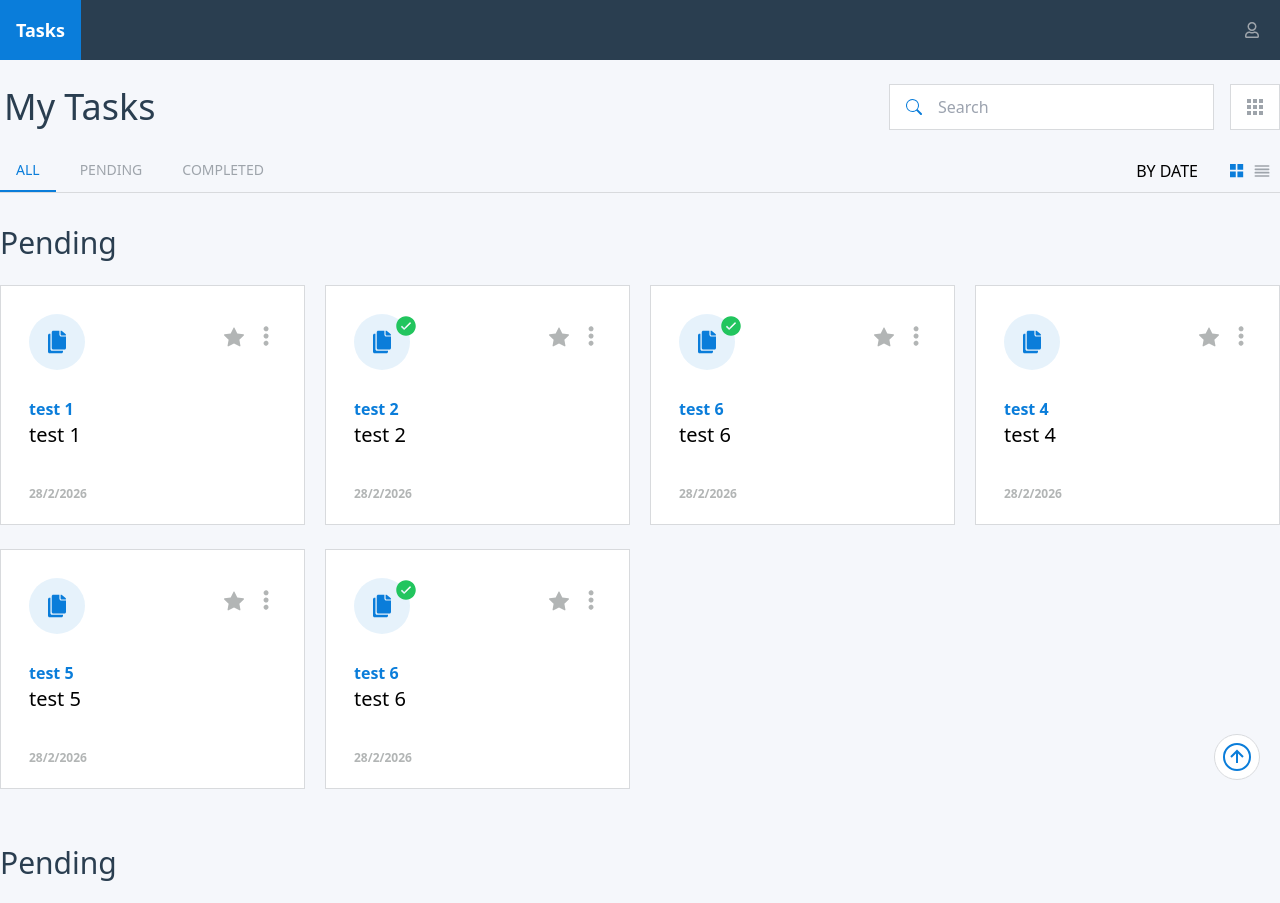
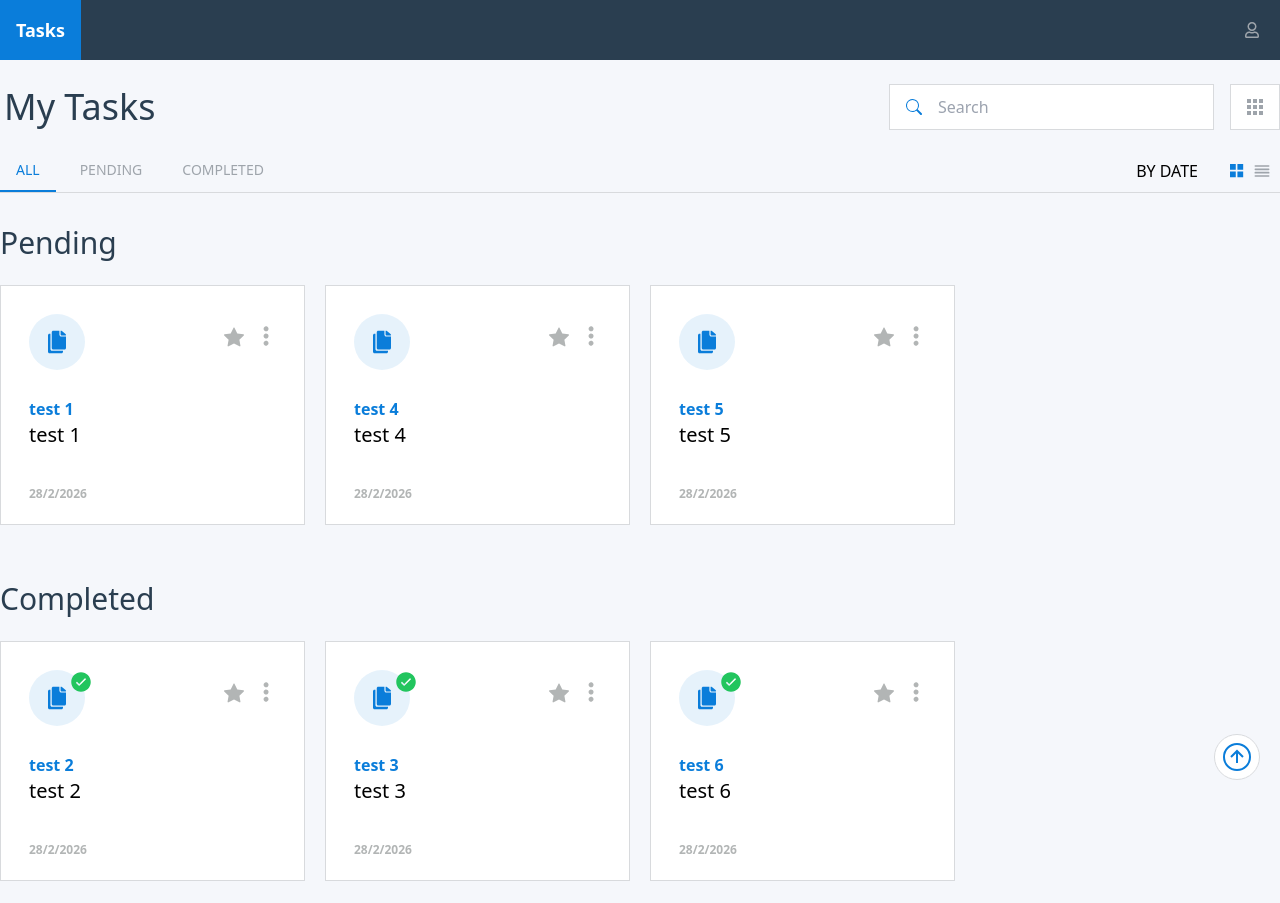
Before and after one commit to LushoGV/Next-TS-PWA, a Next.js app: page / in a window 1280 px wide. Shown: the top 903 px of the page. Built offline with nearby package versions, Linux system fonts and the light colour scheme.

Commit message:
start with filters

```diff
--- a/src/components/Card.tsx
+++ b/src/components/Card/Card.tsx
@@ -1,4 +1,4 @@
-import { iCard } from "../interfaces";
+import { iCard } from "../../interfaces";
 import { BsStarFill } from "react-icons/bs";
 import { IoIosCopy, IoIosCheckmarkCircle } from "react-icons/io";
 import { AiFillWarning } from "react-icons/ai";
--- /dev/null
+++ b/src/components/Card/CardContainer.tsx
@@ -0,0 +1,104 @@
+import { iCard, iFilters } from "@/interfaces";
+import { useEffect, useState } from "react";
+import CardSection from "./CardSection";
+
+type Props = {
+  cardList: iCard[];
+  filters: iFilters;
+  filtersBarState: boolean;
+  layoutMode: string;
+};
+
+interface iCardContainer {
+  title: string;
+  data: iCard[] | [];
+}
+
+const CardContainer = (props: Props) => {
+  const [content, setContent] = useState<iCardContainer[]>([
+    { title: "favorites", data: [] },
+    { title: "pending", data: [] },
+    { title: "completed", data: [] },
+  ]);
+
+  const filterDataByInput = (): iCard[] | [] => {
+    const filteredData = props.cardList.filter((element) =>
+      element.title
+        .toLowerCase()
+        .trim()
+        .startsWith(props.filters.inputValue.toLowerCase().trim())
+    );
+
+    return filteredData;
+  };
+
+  const filterWithoutInput = (dataToFilter: iCard[]) => {
+    const favorites = dataToFilter.filter((element) => element.favorite);
+    const pending = dataToFilter.filter((element) => !element.status);
+    const completed = dataToFilter.filter((element) => element.status);
+
+    setContent([
+      { title: content[0].title, data: favorites },
+      { title: content[1].title, data: pending },
+      { title: content[2].title, data: completed },
+    ]);
+  };
+
+  useEffect(() => {
+    if (props.cardList.length) {
+      filterWithoutInput(props.cardList);
+    }
+  }, [props.cardList]);
+
+  useEffect(() => {
+    if (props.filters.inputValue.length) {
+      filterWithoutInput(filterDataByInput());
+    } else {
+      filterWithoutInput(props.cardList);
+    }
+  }, [props.filters.inputValue]);
+
+  if (props.filters.section === "pending")
+    return (
+      <>
+        {content[1].data.length > 0 && (
+          <CardSection
+            title={null}
+            cardList={content[1].data}
+            layoutMode={props.layoutMode}
+          />
+        )}
+      </>
+    );
+
+  if (props.filters.section === "completed")
+    return (
+      <>
+        {content[2].data.length > 0 && (
+          <CardSection
+            title={null}
+            cardList={content[2].data}
+            layoutMode={props.layoutMode}
+          />
+        )}
+      </>
+    );
+
+  return (
+    <>
+      {content.map(
+        (element, index) =>
+          element.data.length > 0 && (
+            <CardSection
+              key={index}
+              title={element.title}
+              cardList={element.data}
+              layoutMode={props.layoutMode}
+            />
+          )
+      )}
+    </>
+  );
+};
+
+export default CardContainer;
--- a/src/components/CardSection.tsx
+++ b/src/components/Card/CardSection.tsx
@@ -3,17 +3,23 @@ import React from "react";
 import Card from "./Card";
 
 type Props = {
-  title: string;
+  title: string | null;
   cardList: iCard[];
-  layoutMode: string
+  layoutMode: string;
 };
 
 const CardSection = (props: Props) => (
   <section className="mb-8 mx-4 lg:mx-0">
-    <header className="py-6 text-3xl first-letter:uppercase text-secondaryBlue">
-      {props.title}
-    </header>
-    <section className={`${props.layoutMode === "grid" ? "grid" : "flex flex-col"} lg:grid-cols-4 gap-x-5 gap-y-6`}>
+    {props.title !== null && (
+      <header className="py-6 text-3xl first-letter:uppercase text-secondaryBlue">
+        {props.title}
+      </header>
+    )}
+    <section
+      className={`${
+        props.layoutMode === "grid" ? "grid" : "flex flex-col"
+      } lg:grid-cols-4 gap-x-5 gap-y-6 ${props.title === null && "py-6"}`}
+    >
       {props.cardList.map((element, index) => (
         <Card
           key={index}
--- a/src/components/FiltersBar.tsx
+++ b/src/components/FiltersBar.tsx
@@ -3,6 +3,7 @@ import { TfiLayoutGrid2Alt } from "react-icons/tfi";
 import { HiOutlineViewList } from "react-icons/hi";
 
 type Props = {
+  changeFilters: (filterName: string, value: string) => void;
   changeLayout: React.Dispatch<React.SetStateAction<string>>;
   layoutMode: string;
 };
@@ -22,7 +23,9 @@ const FiltersBar = (props: Props) => {
         {tabOptions.map((element, index) => (
           <li
             key={index}
-            onClick={() => setTabSelected(index)}
+            onClick={() => {
+              setTabSelected(index), props.changeFilters("section", element);
+            }}
             className={`${
               tabSelected === index
                 ? "border-primaryBlue text-primaryBlue"
--- a/src/components/Header.tsx
+++ b/src/components/Header/Header.tsx
@@ -1,21 +1,25 @@
 import { useState } from "react";
 import { BsSearch } from "react-icons/bs";
 import { CgMenuGridR } from "react-icons/cg";
-import FiltersBar from "./FiltersBar";
+import Navbar from "./Navbar";
 
 type Props = {
-  changeLayout: React.Dispatch<React.SetStateAction<string>>;
-  layoutMode: string;
+  filtersBarState: boolean;
+  changeFilters: (filterName: string, value: string) => void;
+  changeFiltersBarState: () => void;
 };
 
 const Header = (props: Props) => {
-  const [filtersBarState, setFiltersBarState] = useState<boolean>(true);
+  const handleChange = ({ target }: React.ChangeEvent<HTMLInputElement>) => {
+    props.changeFilters("inputValue", target.value);
+  };
 
   return (
     <>
-      <header
+      <Navbar />
+      <section
         className={`flex flex-col lg:flex-row justify-between items-center max-w-7xl w-full mx-auto lg:pt-1 pb-2 lg:pb-5  ${
-          !filtersBarState && "border-b-[1px] border-primaryGrey pb-8"
+          !props.filtersBarState && "border-b-[1px] border-primaryGrey pb-8"
         }`}
       >
         <h1 className="text-4xl px-1 text-secondaryBlue mb-2 lg:mb-0">
@@ -26,26 +30,21 @@ const Header = (props: Props) => {
           <div className="flex items-center border-[1px] w-full lg:w-auto border-primaryGrey bg-primaryWhite py-2 px-3">
             <BsSearch className="ml-1 mr-4 text-primaryBlue" />
             <input
+              onChange={(e) => handleChange(e)}
               placeholder="Search"
               className="w-full lg:w-auto py-[2px] lg:pr-8 bg-primaryWhite text-secondaryGrey outline-none"
             />
           </div>
           <button
             className="ml-4 bg-primaryWhite border-[1px] border-primaryGrey px-3"
-            onClick={() => setFiltersBarState(!filtersBarState)}
+            onClick={props.changeFiltersBarState}
           >
             <abbr title="Filters bar">
               <CgMenuGridR className="text-2xl text-secondaryGrey" />
             </abbr>
           </button>
         </section>
-      </header>
-      {filtersBarState && (
-        <FiltersBar
-          changeLayout={props.changeLayout}
-          layoutMode={props.layoutMode}
-        />
-      )}
+      </section>
     </>
   );
 };
--- a/src/components/Navbar.tsx
+++ b/src/components/Header/Navbar.tsx
@@ -4,7 +4,7 @@ type Props = {};
 
 const Navbar = (props: Props) => {
   return (
-    <nav className="w-full bg-secondaryBlue flex items-center justify-between mb-5">
+    <nav className="bg-secondaryBlue flex items-center justify-between mb-5">
       <h1 className="bg-primaryBlue text-lg p-4 px-4 font-semibold text-primaryWhite">
         Tasks
       </h1>
--- a/src/fakeData.json
+++ b/src/fakeData.json
@@ -17,10 +17,10 @@
             "favorite": false,
             "date": "28/2/2026"
         },{
-            "id": 6,
-            "title": "test 6",
-            "short_description": "test 6",
-            "description": "test 6 test 6 test 6 test 6",
+            "id": 3,
+            "title": "test 3",
+            "short_description": "test 3",
+            "description": "test 3 test 3 test 3 test 3",
             "status": true,
             "favorite": false,
             "date": "28/2/2026"
--- a/src/pages/index.tsx
+++ b/src/pages/index.tsx
@@ -1,13 +1,26 @@
 import Head from "next/head";
-import Header from "@/components/Header";
-import Navbar from "@/components/Navbar";
-import CardSection from "@/components/CardSection";
+import Header from "@/components/Header/Header";
+import CardSection from "@/components/Card/CardSection";
 import ScrollToTopButton from "@/components/ScrollToTopButton";
 import { useState } from "react";
+import { iFilters } from "@/interfaces";
+import CardContainer from "@/components/Card/CardContainer";
 import data from "../fakeData.json";
+import FiltersBar from "@/components/FiltersBar";
 
 export default function Home() {
+  const [filtersBarState, setFiltersBarState] = useState<boolean>(true);
   const [layoutMode, setLayoutMode] = useState("grid");
+  const [filters, setFilters] = useState<iFilters>({
+    inputValue: "",
+    section: "all",
+    orderBy: "name",
+    type: "all",
+  });
+
+  const changeFiltersBarState = () => setFiltersBarState(!filtersBarState);
+  const changeFilters = (filterName: string, value: string) =>
+    setFilters({ ...filters, [filterName]: value });
 
   return (
     <>
@@ -17,28 +30,32 @@ export default function Home() {
         <meta name="viewport" content="width=device-width, initial-scale=1" />
         <link rel="icon" href="/favicon.ico" />
       </Head>
-      <main className="min-h-screen relative">
-        <header className="z-40 sticky top-0 bg-secondaryWhite">
-          <Navbar/>
-          <Header changeLayout={setLayoutMode} layoutMode={layoutMode} />
-        </header>
+      <main className="min-h-screen relative-">
+        <section className="z-40 sticky top-0 bg-secondaryWhite">
+          <Header
+            filtersBarState={filtersBarState}
+            changeFiltersBarState={changeFiltersBarState}
+            changeFilters={changeFilters}
+          />
+
+          {filtersBarState && (
+            <FiltersBar
+              changeFilters={changeFilters}
+              changeLayout={setLayoutMode}
+              layoutMode={layoutMode}
+            />
+          )}
+        </section>
+
         <section className="max-w-7xl w-full mx-auto">
-          <CardSection
-            title="pending"
+          <CardContainer
+            filters={filters}
             cardList={data.cards}
-            layoutMode={layoutMode}
-          />
-          <CardSection
-            title="pending"
-            cardList={data.cards}
-            layoutMode={layoutMode}
-          />
-          <CardSection
-            title="pending"
-            cardList={data.cards}
+            filtersBarState={filtersBarState}
             layoutMode={layoutMode}
           />
         </section>
+
         <ScrollToTopButton />
       </main>
     </>
```
Also changed, not shown: src/interfaces.ts (+7 -0 lines), src/components/Card/CardMenu.tsx (renamed from src/components/CardMenu.tsx).
